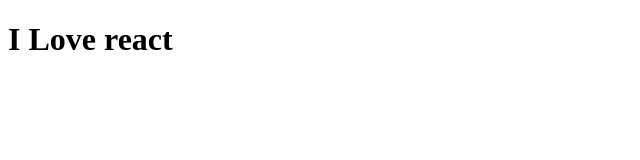
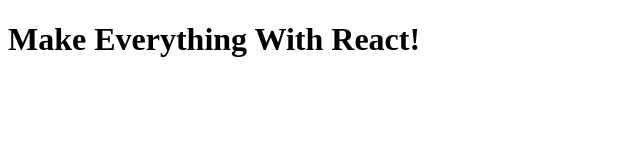
Before and after one commit to GeHou/sike-react-ilovereact, a website: page index.html in a window 1280 px wide. Shown: the whole page, without its empty margins (0-640 px from the left). Drawn offline with Linux system fonts and the light colour scheme.

Commit message:
add makefile

```diff
--- a/index.html
+++ b/index.html
@@ -20,7 +20,7 @@
 
     </head>
     <body>
-        <h1>I Love react</h1>
+        <h1>Make Everything With React!</h1>
 
 
         <!-- <script src="js/app.js"></script> -->
--- a/package.json
+++ b/package.json
@@ -7,5 +7,8 @@
     "test": "echo \"Error: no test specified\" && exit 1"
   },
   "author": "",
-  "license": "ISC"
+  "license": "ISC",
+  "dependencies": {
+    "browser-sync": "^2.9.3"
+  }
 }
```
Also changed, not shown: 1 other file.
